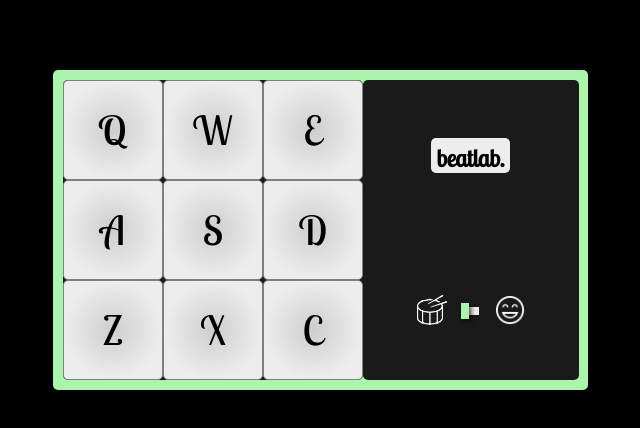
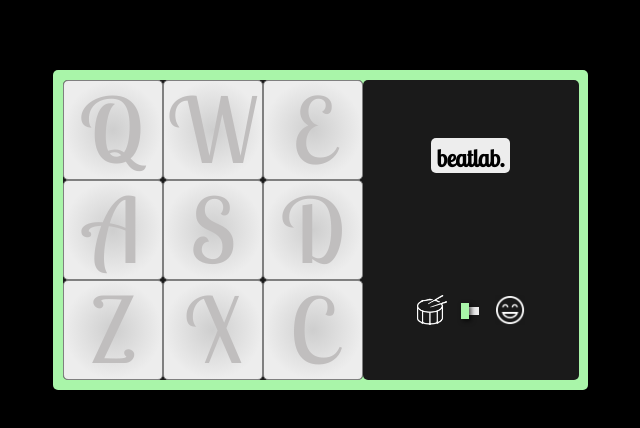
Before and after one commit to melocj2/fcctrinkets, a React (Create React App) app in the folder soundbapp/: page / in a window 1280 px wide. Shown: the top 428 px of the page, without its empty margins (320-960 px from the left). Built offline with nearby package versions, Linux system fonts and the light colour scheme.

Commit message:
late night inspiration regarding the best color and shape of letters in the board

```diff
--- a/soundbapp/src/App.css
+++ b/soundbapp/src/App.css
@@ -29,7 +29,9 @@ body {
     padding: 0;/**/
     border-radius: 5px;
     font-family: 'Lobster Two', cursive /*'Share Tech Mono', monospace*/;
-    font-size: 40px;
+    color: rgb(192, 190, 190);
+    font-size: 90px;
+    line-height: 50px;
     outline: none;
     background-image:
     radial-gradient(
```
